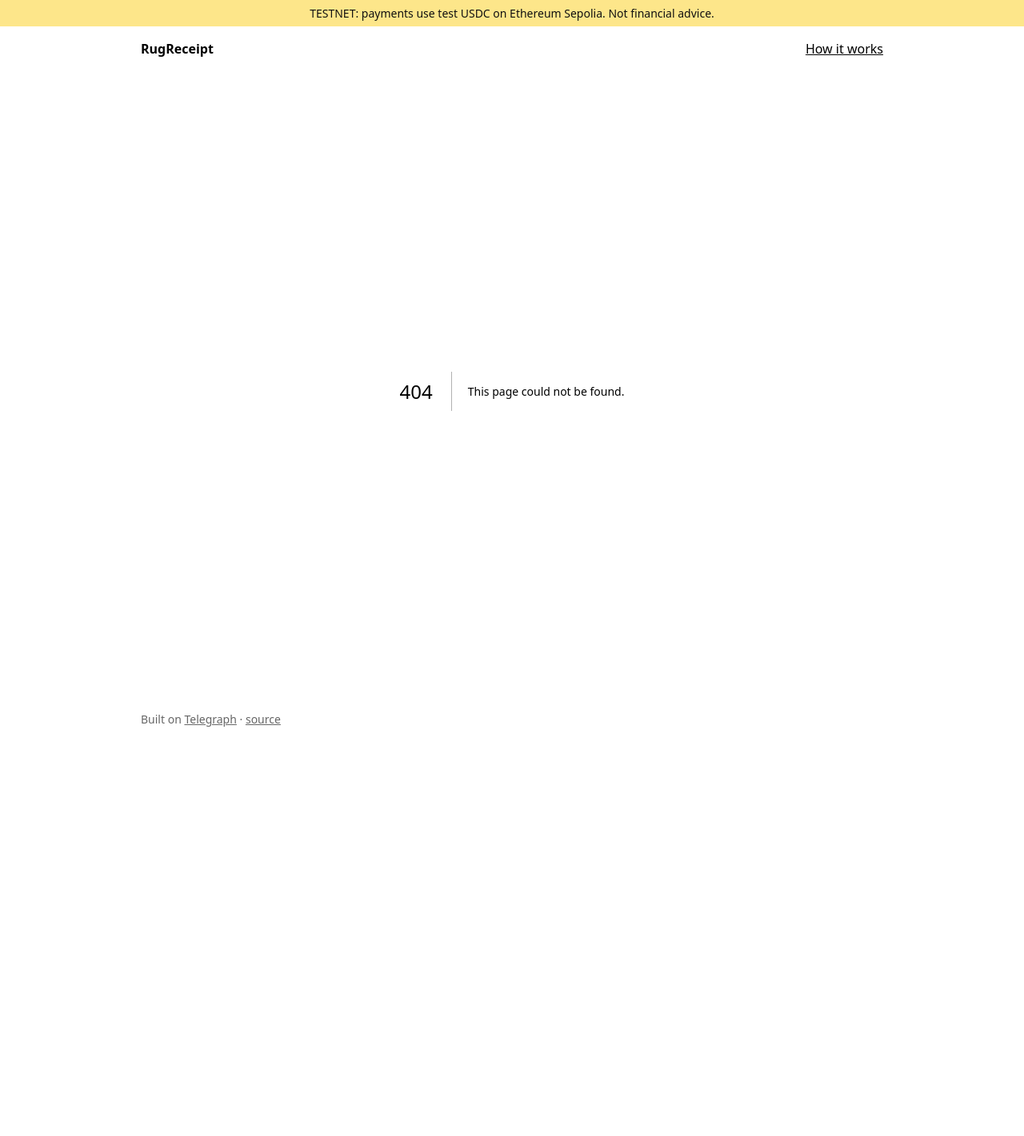
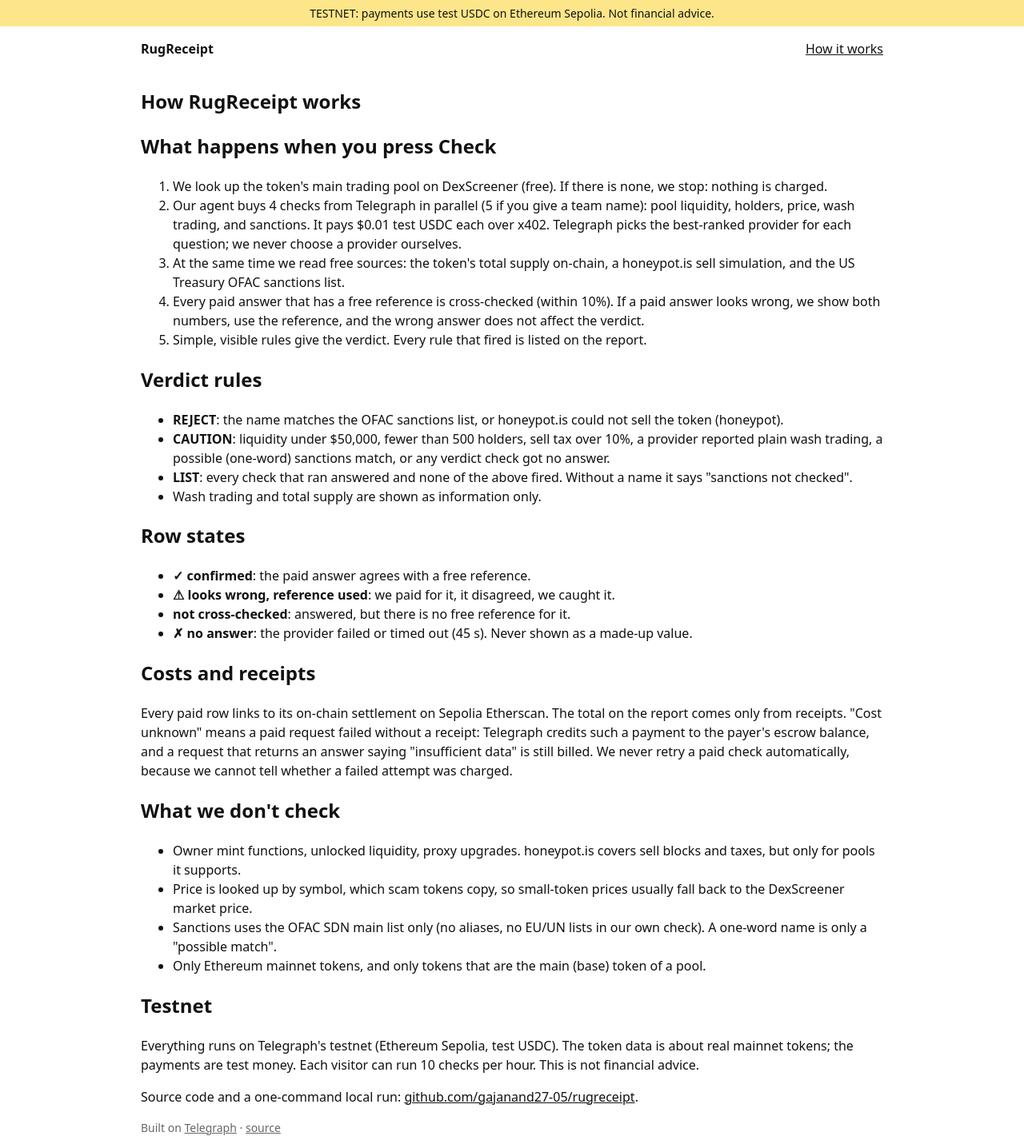
Before and after one commit to gajanand27-05/rugreceipt, a Next.js app: page /about in a window 1280 px wide. Before the commit this address had no page. Shown: the whole page at 80% size. Before the commit the page ends 910 px from the top, so only its background shows below. Built offline with nearby package versions, Linux system fonts and the light colour scheme.

Commit message:
Add About page: how checks, verdicts, costs and limits work

```diff
--- /dev/null
+++ b/app/about/page.jsx
@@ -0,0 +1,52 @@
+export const metadata = { title: "How RugReceipt works" };
+
+export default function About() {
+  return (
+    <article>
+      <h1>How RugReceipt works</h1>
+      <h2>What happens when you press Check</h2>
+      <ol>
+        <li>We look up the token's main trading pool on DexScreener (free). If there is none, we stop: nothing is charged.</li>
+        <li>Our agent buys 4 checks from Telegraph in parallel (5 if you give a team name): pool liquidity, holders, price,
+          wash trading, and sanctions. It pays $0.01 test USDC each over x402. Telegraph picks the best-ranked provider for each
+          question; we never choose a provider ourselves.</li>
+        <li>At the same time we read free sources: the token's total supply on-chain, a honeypot.is sell simulation, and the US
+          Treasury OFAC sanctions list.</li>
+        <li>Every paid answer that has a free reference is cross-checked (within 10%). If a paid answer looks wrong, we show both
+          numbers, use the reference, and the wrong answer does not affect the verdict.</li>
+        <li>Simple, visible rules give the verdict. Every rule that fired is listed on the report.</li>
+      </ol>
+      <h2>Verdict rules</h2>
+      <ul>
+        <li><b>REJECT</b>: the name matches the OFAC sanctions list, or honeypot.is could not sell the token (honeypot).</li>
+        <li><b>CAUTION</b>: liquidity under $50,000, fewer than 500 holders, sell tax over 10%, a provider reported plain wash
+          trading, a possible (one-word) sanctions match, or any verdict check got no answer.</li>
+        <li><b>LIST</b>: every check that ran answered and none of the above fired. Without a name it says "sanctions not checked".</li>
+        <li>Wash trading and total supply are shown as information only.</li>
+      </ul>
+      <h2>Row states</h2>
+      <ul>
+        <li><b>✓ confirmed</b>: the paid answer agrees with a free reference.</li>
+        <li><b>⚠ looks wrong, reference used</b>: we paid for it, it disagreed, we caught it.</li>
+        <li><b>not cross-checked</b>: answered, but there is no free reference for it.</li>
+        <li><b>✗ no answer</b>: the provider failed or timed out (45 s). Never shown as a made-up value.</li>
+      </ul>
+      <h2>Costs and receipts</h2>
+      <p>Every paid row links to its on-chain settlement on Sepolia Etherscan. The total on the report comes only from receipts.
+        "Cost unknown" means a paid request failed without a receipt: Telegraph credits such a payment to the payer's escrow balance,
+        and a request that returns an answer saying "insufficient data" is still billed. We never retry a paid check automatically,
+        because we cannot tell whether a failed attempt was charged.</p>
+      <h2>What we don't check</h2>
+      <ul>
+        <li>Owner mint functions, unlocked liquidity, proxy upgrades. honeypot.is covers sell blocks and taxes, but only for pools it supports.</li>
+        <li>Price is looked up by symbol, which scam tokens copy, so small-token prices usually fall back to the DexScreener market price.</li>
+        <li>Sanctions uses the OFAC SDN main list only (no aliases, no EU/UN lists in our own check). A one-word name is only a "possible match".</li>
+        <li>Only Ethereum mainnet tokens, and only tokens that are the main (base) token of a pool.</li>
+      </ul>
+      <h2>Testnet</h2>
+      <p>Everything runs on Telegraph's testnet (Ethereum Sepolia, test USDC). The token data is about real mainnet tokens; the payments
+        are test money. Each visitor can run 10 checks per hour. This is not financial advice.</p>
+      <p>Source code and a one-command local run: <a href="https://github.com/gajanand27-05/rugreceipt">github.com/gajanand27-05/rugreceipt</a>.</p>
+    </article>
+  );
+}
```
